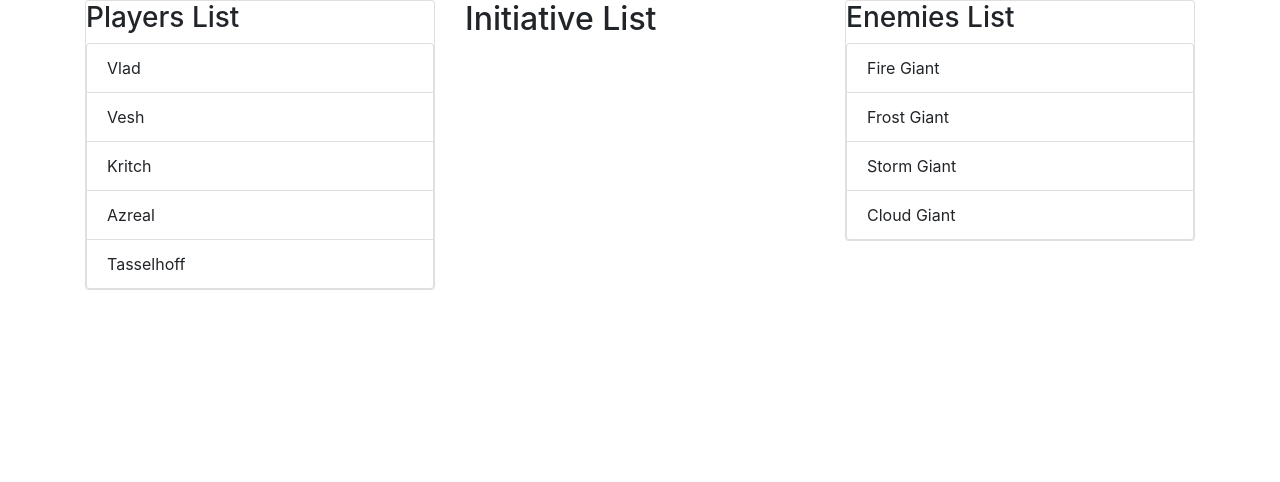
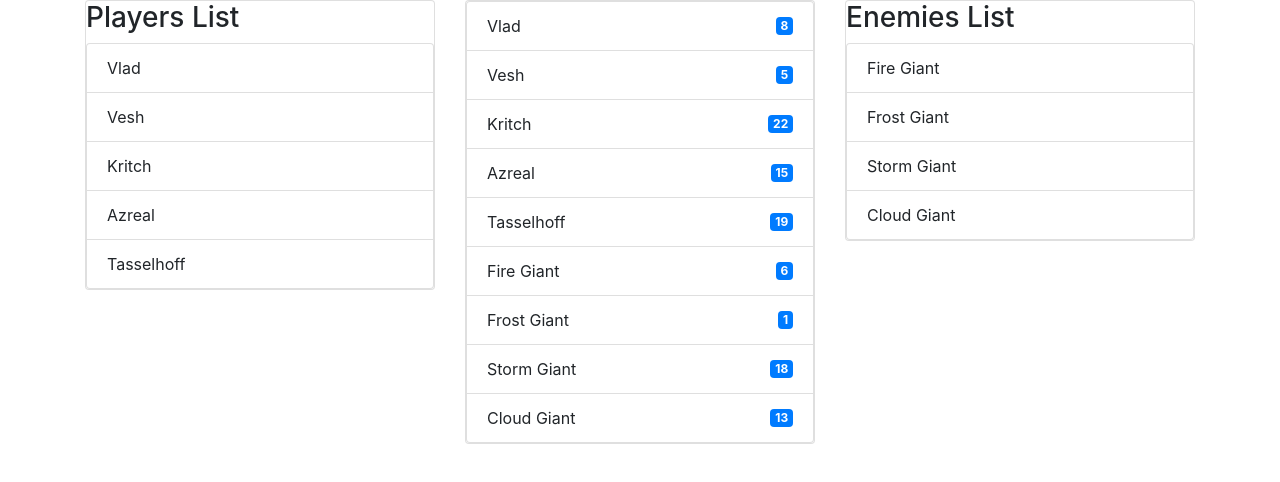
Before and after one commit to tmazyrko/initiative-tracker, a React (Create React App) app: page / in a window 1280 px wide. Shown: the top 482 px of the page. Built offline with nearby package versions, Linux system fonts and the light colour scheme.

Commit message:
Render initiative list

```diff
--- a/src/components/InitiativeList.js
+++ b/src/components/InitiativeList.js
@@ -1,9 +1,28 @@
 import React from 'react';
 import { connect } from 'react-redux';
 
+import InitiativeItem from './InitiativeItem';
+
 const InitiativeList = (props) => {
+    const { characters } = props;
+
+    const characterList = characters.map((char, index) => {
+        return (
+            <InitiativeItem key={index}
+                            name={char.name}
+                            initiative={char.initiative}
+            />
+        );
+    });
+
     return (
-        <h2>Initiative List</h2>
+        <div className="card">
+            <div>{/* Turn Controls */}</div>
+
+            <ul className="list-group">
+                { characterList }
+            </ul>
+        </div>
     );
 }
 
```
